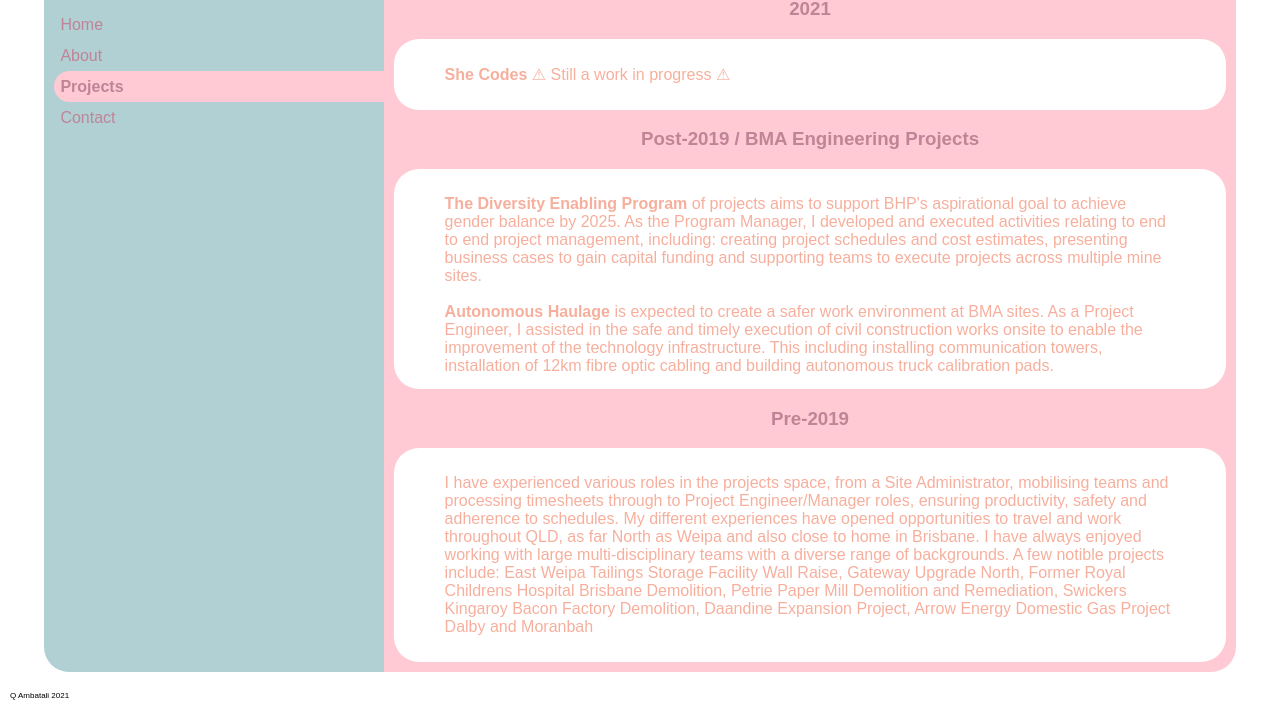
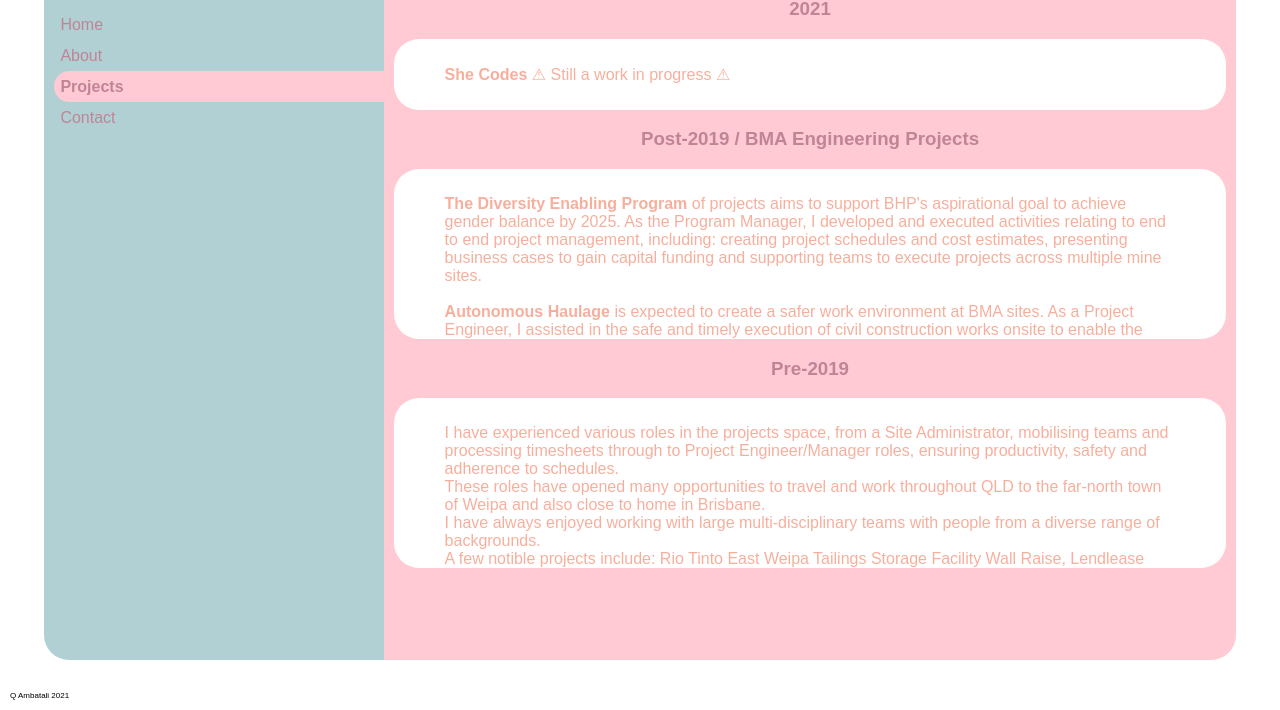
Before and after one commit to aeineeuq/aeineeuq.github.io, a plain HTML site: page projects.html in a window 1280 px wide. Shown: the part 90-800 px from the top of the page. Drawn offline with Linux system fonts and the light colour scheme.

Commit message:
Updated projects, about and scroll box heights

```diff
--- a/projects.html
+++ b/projects.html
@@ -40,8 +40,9 @@
 </div>
 
 <h3>Pre-2019</h3>
-<div class="scroll-box"><p>I have experienced various roles in the projects space, from a Site Administrator, mobilising teams and processing timesheets through to Project Engineer/Manager roles, ensuring productivity, safety and adherence to schedules.
-     My different experiences have opened opportunities to travel and work throughout QLD, as far North as Weipa and also close to home in Brisbane. I have always enjoyed working with large multi-disciplinary teams with a diverse range of backgrounds. A few notible projects include: East Weipa Tailings Storage Facility Wall Raise, Gateway Upgrade North, Former Royal Childrens Hospital Brisbane Demolition, Petrie Paper Mill Demolition and Remediation, Swickers Kingaroy Bacon Factory Demolition, Daandine Expansion Project, Arrow Energy Domestic Gas Project Dalby and Moranbah
+<div class="scroll-box"><p>I have experienced various roles in the projects space, from a Site Administrator, mobilising teams and processing timesheets through to Project Engineer/Manager roles, ensuring productivity, safety and adherence to schedules.<br>
+         These roles have opened many opportunities to travel and work throughout QLD to the far-north town of Weipa and also close to home in Brisbane.<br>
+         I have always enjoyed working with large multi-disciplinary teams with people from a diverse range of backgrounds.<br>A few notible projects include: Rio Tinto East Weipa Tailings Storage Facility Wall Raise, Lendlease Gateway Upgrade North (New Northbound On and Off Ramps, Widening of Existing Highway at Deagon), Multi-storey Demolition at the Petrie Paper Mill and working on Arrow Energy's Domestic Gas Expansion Projects at Dalby and Moranbah.
     </p>
 </div>
 
--- a/styles.css
+++ b/styles.css
@@ -214,7 +214,7 @@ img.logo{
 
     /* scroll box */
     .scroll-box{
-        max-height: 200px;
+        max-height: 150px;
         overflow-y: scroll;
         background: #ffffff;
         padding: 10px;
```
Also changed, not shown: about.html (+1 -1 lines).
